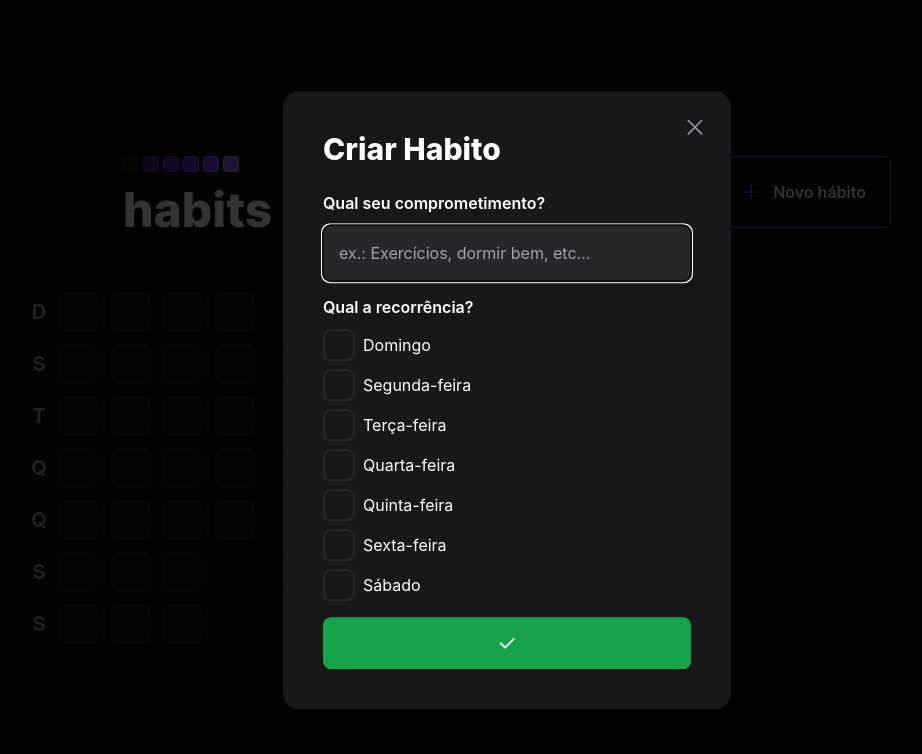
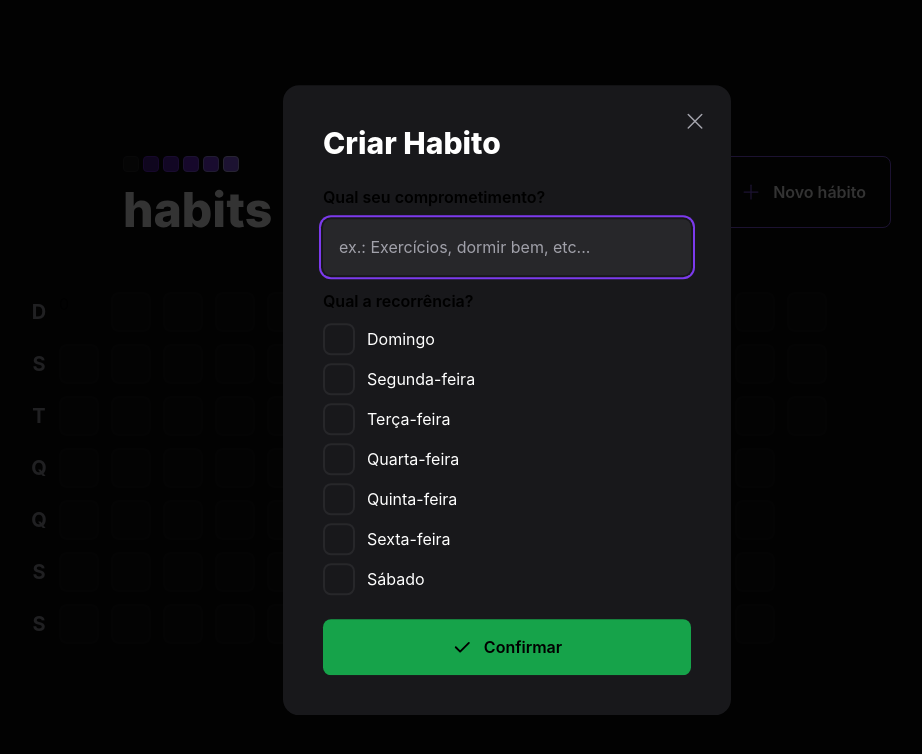
Before and after one commit to gusttavocdn/habits_tracker, a React (Vite) app in the folder web/: page / in a window 1280 px wide. Both pictures are taken after a click on the button "Novo hábito". Shown: the top 754 px of the page, without its empty margins (133-1055 px from the left). Built offline with nearby package versions, Linux system fonts and the light colour scheme; no server answers.

Commit message:
refactor(web): organized web components

```diff
--- a/web/src/App.tsx
+++ b/web/src/App.tsx
@@ -1,7 +1,7 @@
+import { SummaryTable } from './components/SummaryTable';
+import { Header } from './components/Header';
 import './styles/global.css';
-import { Header } from './components/Header';
 import './lib/dayjs';
-import { SummaryTable } from './components/SummaryTable';
 
 export function App() {
   return (
--- a/web/src/components/HabitDay.tsx
+++ b/web/src/components/HabitDay.tsx
@@ -1,15 +1,15 @@
 import * as Popover from '@radix-ui/react-popover';
+import clsx from 'clsx';
 import { ProgressBar } from './ProgressBar';
-import clsx from 'clsx';
 import dayjs from 'dayjs';
+import { HabitsList } from './HabitsList';
 import { useState } from 'react';
-import { HabitsList } from './HabitsLists';
 
-type HabitDayProps = {
+interface HabitDayProps {
   date: Date;
   defaultCompleted?: number;
   amount?: number;
-};
+}
 
 export function HabitDay({
   defaultCompleted = 0,
@@ -18,25 +18,28 @@ export function HabitDay({
 }: HabitDayProps) {
   const [completed, setCompleted] = useState(defaultCompleted);
 
-  const completedPercentage = amount > 0 ? (completed / amount) * 100 : 0;
+  const completedPercentage =
+    amount > 0 ? Math.round((completed / amount) * 100) : 0;
 
-  const dayAndMount = dayjs(date).format('DD/MM');
-  const dayOfTheweek = dayjs(date).format('dddd');
+  const dayAndMonth = dayjs(date).format('DD/MM');
+  const dayOfWeek = dayjs(date).format('dddd');
 
-  const handleCompletedCHanged = (completed: number) => {
+  function handleCompletedChaged(completed: number) {
     setCompleted(completed);
-  };
+  }
+
+  console.log(completedPercentage);
 
   return (
     <Popover.Root>
       <Popover.Trigger
         className={clsx(
-          'w-10 h-10 bg-zinc-900 border-2 border-zinc-800 rounded-lg',
+          'w-10 h-10 bg-zinc-900 border-2 border-zinc-800 rounded-lg transition-colors focus:outline-none focus:ring-2 focus:ring-violet-600 focus:ring-offset-2 focus:ring-offset-background',
           {
             'bg-zinc-900 border-zinc-800': completedPercentage === 0,
-            'bg-violet-900 border-violet-700':
+            'bg-violet-900 border-violet-500':
               completedPercentage > 0 && completedPercentage < 20,
-            'bg-violet-800 border-violet-600':
+            'bg-violet-800 border-violet-500':
               completedPercentage >= 20 && completedPercentage < 40,
             'bg-violet-700 border-violet-500':
               completedPercentage >= 40 && completedPercentage < 60,
@@ -48,15 +51,15 @@ export function HabitDay({
       />
 
       <Popover.Portal>
-        <Popover.Content className='min-w-[320px] p-6 rounded-2xl bg-zinc-900 flex flex-col text-white'>
-          <span className='font-semibold text-zinc-400'>{dayOfTheweek}</span>
+        <Popover.Content className='min-w-[320px] p-6 rounded-2xl bg-zinc-900 flex flex-col'>
+          <span className='font-semibold text-zinc-400'>{dayOfWeek}</span>
           <span className='mt-1 font-extrabold leading-tight text-3xl'>
-            {dayAndMount}
+            {dayAndMonth}
           </span>
 
           <ProgressBar progress={completedPercentage} />
 
-          <HabitsList date={date} onCompletedChanged={handleCompletedCHanged} />
+          <HabitsList date={date} onCompletedChanged={handleCompletedChaged} />
 
           <Popover.Arrow height={8} width={16} className='fill-zinc-900' />
         </Popover.Content>
--- a/web/src/components/HabitsLists.tsx
+++ b/web/src/components/HabitsList.tsx
@@ -4,21 +4,21 @@ import { Check } from 'phosphor-react';
 import { useEffect, useState } from 'react';
 import { api } from '../lib/axios';
 
-type HabitsInfo = {
+interface HabitLisProps {
+  date: Date;
+  onCompletedChanged: (completed: number) => void;
+}
+
+interface HabitsInfo {
   possibleHabits: {
     id: string;
     title: string;
-    createad_at: string;
+    created_at: string;
   }[];
   completedHabits: string[];
-};
+}
 
-type HabitListProps = {
-  date: Date;
-  onCompletedChanged: (completed: number) => void;
-};
-
-export function HabitsList({ date, onCompletedChanged }: HabitListProps) {
+export function HabitsList({ date, onCompletedChanged }: HabitLisProps) {
   const [habitsInfo, setHabitsInfo] = useState<HabitsInfo>();
 
   useEffect(() => {
@@ -31,13 +31,13 @@ export function HabitsList({ date, onCompletedChanged }: HabitListProps) {
       .then((response) => {
         setHabitsInfo(response.data);
       });
-  });
+  }, []);
 
-  const handleToggleHabit = async (habitId: string) => {
+  async function handleToggleHabit(habitId: string) {
     const isHabitAlreadyCompleted =
       habitsInfo!.completedHabits.includes(habitId);
 
-    await api.patch(`/habits${habitId}/toggle`);
+    await api.patch(`/habits/${habitId}/toggle`);
 
     let completedHabits: string[] = [];
 
@@ -55,7 +55,7 @@ export function HabitsList({ date, onCompletedChanged }: HabitListProps) {
     });
 
     onCompletedChanged(completedHabits.length);
-  };
+  }
 
   const isDateInPast = dayjs(date).endOf('day').isBefore(new Date());
 
--- a/web/src/components/NewHabitForm.tsx
+++ b/web/src/components/NewHabitForm.tsx
@@ -17,12 +17,14 @@ export function NewHabitForm() {
   const [title, setTitle] = useState('');
   const [weekDays, setWeekDays] = useState<number[]>([]);
 
-  const createNewHabit = async (e: FormEvent) => {
-    e.preventDefault();
+  async function createNewHabit(event: FormEvent) {
+    event.preventDefault();
 
-    if (!title || weekDays.length === 0) return;
+    if (!title || weekDays.length === 0) {
+      return;
+    }
 
-    await api.post('/habits', {
+    await api.post('habits', {
       title,
       weekDays,
     });
@@ -31,25 +33,20 @@ export function NewHabitForm() {
     setWeekDays([]);
 
     alert('Hábito criado com sucesso!');
-  };
+  }
 
-  const HandleToggleWeekDay = (weekDay: number) => {
+  function handleToggleWeekDay(weekDay: number) {
     if (weekDays.includes(weekDay)) {
-      const newWeekDaysWithRemovedOne = weekDays.filter(
-        (day) => day !== weekDay
-      );
-      setWeekDays(newWeekDaysWithRemovedOne);
+      const weekDaysWithRemovedOne = weekDays.filter((day) => day !== weekDay);
+      setWeekDays(weekDaysWithRemovedOne);
     } else {
-      const weekDaysWithNewOne = [...weekDays, weekDay];
-      setWeekDays(weekDaysWithNewOne);
+      const weekDaysWithAddedOne = [...weekDays, weekDay];
+      setWeekDays(weekDaysWithAddedOne);
     }
-  };
+  }
 
   return (
-    <form
-      onSubmit={createNewHabit}
-      className='w-full flex flex-col mt-6 text-white'
-    >
+    <form onSubmit={createNewHabit} className='w-full flex flex-col mt-6'>
       <label htmlFor='title' className='font-semibold leading-tight'>
         Qual seu comprometimento?
       </label>
@@ -58,47 +55,41 @@ export function NewHabitForm() {
         type='text'
         id='title'
         placeholder='ex.: Exercícios, dormir bem, etc...'
-        className='p-4 rounded-lg mt-3 bg-zinc-800 text-white placeholder:text-zinc-400'
+        className='p-4 rounded-lg mt-3 bg-zinc-800 text-white placeholder:text-zinc-400 focus:outline-none focus:ring-2 focus:ring-violet-600 focus:ring-offset-2 focus:ring-offset-zinc-900'
         autoFocus
         value={title}
-        onChange={({ target }) => setTitle(target.value)}
-      ></input>
+        onChange={(event) => setTitle(event.target.value)}
+      />
 
       <label htmlFor='' className='font-semibold leading-tight mt-4'>
         Qual a recorrência?
       </label>
 
       <div className='flex flex-col gap-2 mt-3'>
-        {availableWeekDays.map((weekDay, i) => (
+        {availableWeekDays.map((weekDay, index) => (
           <Checkbox.Root
-            key={`${weekDay}-${i}`}
-            className='flex items-center group'
-            checked={weekDays.includes(i)}
-            onCheckedChange={() => HandleToggleWeekDay(i)}
+            key={weekDay}
+            className='flex items-center gap-3 group focus:outline-none'
+            checked={weekDays.includes(index)}
+            onCheckedChange={() => handleToggleWeekDay(index)}
           >
-            <div
-              className='h-8 w-8 rounded-lg flex items-center justify-center
-              bg-zinc-900 border-2 border-zinc-800 mr-2
-              group-data-[state=checked]:bg-green-500
-              group-data-[state=checked]:borders-green-500'
-            >
+            <div className='h-8 w-8 rounded-lg flex items-center justify-center bg-zinc-900 border-2 border-zinc-800 group-data-[state=checked]:bg-green-500 group-data-[state=checked]:border-green-50 transition-colors group-focus:ring-2 group-focus:ring-violet-600 group-focus:ring-offset-2 group-focus:ring-offset-background'>
               <Checkbox.Indicator>
                 <Check size={20} className='text-white' />
               </Checkbox.Indicator>
             </div>
-            <span className=' text-white leading-tight'>{weekDay}</span>
+
+            <span className='text-white leading-tight'>{weekDay}</span>
           </Checkbox.Root>
         ))}
       </div>
 
       <button
         type='submit'
-        className='mt-4 rounded-lg p-4 flex items-center justify-center font-semibold
-        bg-green-600 gap-3 hover:bg-green-500'
+        className='mt-6 rounded-lg p-4 flex items-center justify-center gap-3 font-semibold bg-green-600 hover:bg-green-500 transition-colors focus:outline-none focus:ring-2 focus:ring-green-600 focus:ring-offset-2 focus:ring-offset-zinc-900'
       >
-        <Check size={20} weight='bold'>
-          Confirmar
-        </Check>
+        <Check size={20} weight='bold' />
+        Confirmar
       </button>
     </form>
   );
--- a/web/src/components/ProgressBar.tsx
+++ b/web/src/components/ProgressBar.tsx
@@ -1,20 +1,18 @@
-type ProgressBarPRops = {
+interface ProgressBarProps {
   progress: number;
-};
+}
 
-export function ProgressBar({ progress }: ProgressBarPRops) {
-  const progressStyles = {
-    width: `${progress}%`,
-  };
-
+export function ProgressBar(props: ProgressBarProps) {
   return (
     <div className='h-3 rounded-xl bg-zinc-700 w-full mt-4'>
       <div
         role='progressbar'
         aria-label='Progresso de hábitos completados nesse dia'
-        aria-valuenow={progress}
-        className='h-3 rounded-xl bg-violet-600 w-3/4'
-        style={progressStyles}
+        aria-valuenow={props.progress}
+        className='h-3 rounded-xl bg-violet-600 transition-all'
+        style={{
+          width: `${props.progress}%`,
+        }}
       />
     </div>
   );
--- a/web/src/components/SummaryTable.tsx
+++ b/web/src/components/SummaryTable.tsx
@@ -1,27 +1,28 @@
+import dayjs from 'dayjs';
 import { useEffect, useState } from 'react';
+import { api } from '../lib/axios';
 import { generateDatesFromYearBeginning } from '../utils/generate-dates-from-year-beginning';
 import { HabitDay } from './HabitDay';
-import { api } from '../lib/axios';
-import dayjs from 'dayjs';
 
 const weekDays = ['D', 'S', 'T', 'Q', 'Q', 'S', 'S'];
 
 const summaryDates = generateDatesFromYearBeginning();
-const minSummaryDatesSize = 18 * 7;
-const amountOfDaysToFill = minSummaryDatesSize - summaryDates.length;
 
-type Summary = Array<{
+const minimumSummaryDatesSize = 18 * 7; // 18 weeks
+const amountOfDaysToFill = minimumSummaryDatesSize - summaryDates.length;
+
+type Summary = {
   id: string;
   date: string;
   amount: number;
   completed: number;
-}>;
+}[];
 
 export function SummaryTable() {
   const [summary, setSummary] = useState<Summary>([]);
 
   useEffect(() => {
-    api.get('/summary').then((response) => {
+    api.get('summary').then((response) => {
       setSummary(response.data);
     });
   }, []);
@@ -42,12 +43,11 @@ export function SummaryTable() {
       </div>
 
       <div className='grid grid-rows-7 grid-flow-col gap-3'>
-        {summaryDates.map((date) => {
+        {summary.length &&
+          summaryDates.map((date) => {
             const dayInSummary = summary.find((day) => {
               return dayjs(date).isSame(day.date, 'day');
             });
-
-          console.log(dayInSummary);
 
             return (
               <HabitDay
```
Also changed, not shown: 1 other file (tests, documents, lock files or other folders). Lines whose indentation alone changed are shown as unchanged.
